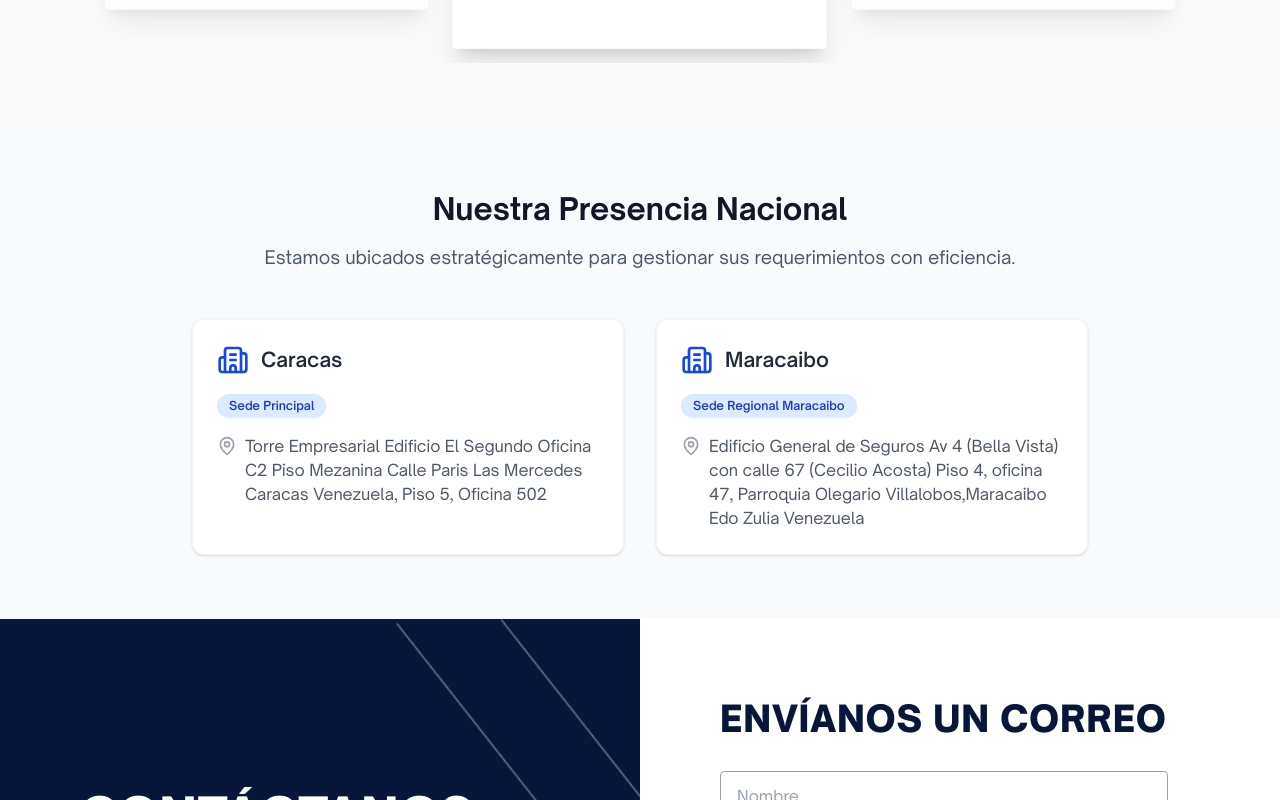
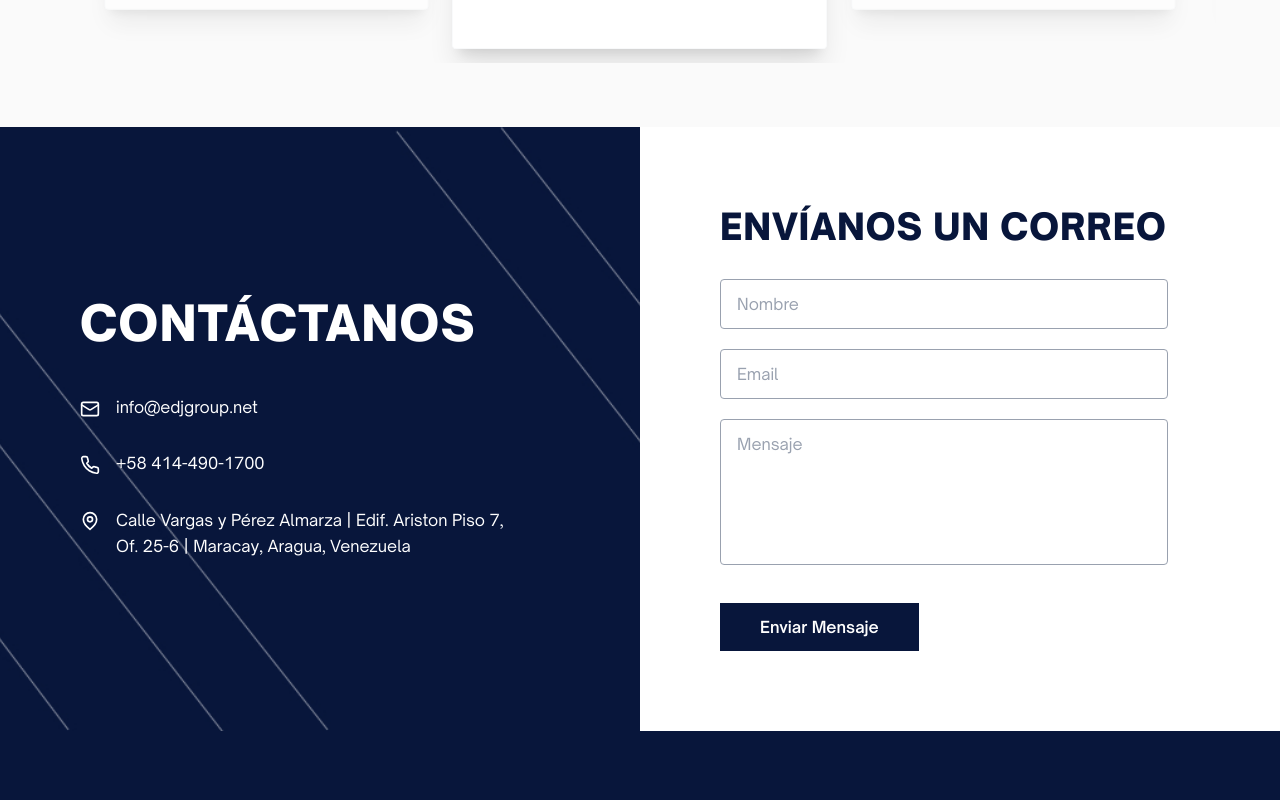
Before and after one commit to victorsegovi/edj-services, a Next.js app: page / in a window 1280 px wide. Shown: the part 3080-3880 px from the top of the page. Built offline with nearby package versions, Linux system fonts and the light colour scheme.

Commit message:
Changed again

```diff
--- a/package.json
+++ b/package.json
@@ -9,7 +9,6 @@
     "lint": "eslint"
   },
   "dependencies": {
-    "lucide-react": "^1.17.0",
     "next": "16.2.6",
     "react": "19.2.4",
     "react-dom": "19.2.4",
--- a/src/app/components/Contact.js
+++ b/src/app/components/Contact.js
@@ -62,8 +62,8 @@ export default function ContactSection() {
             <div className="flex items-start gap-4">
               <div className="mt-1 flex-shrink-0">
                 <svg xmlns="http://www.w3.org/2000/svg" width="20" height="20" viewBox="0 0 24 24" fill="none" stroke="currentColor" strokeWidth="2" strokeLinecap="round" strokeLinejoin="round">
-                  <rect width="20" height="16" x="2" y="4" rx="2" />
-                  <path d="m22 7-8.97 5.7a1.94 1.94 0 0 1-2.06 0L2 7" />
+                  <rect width="20" height="16" x="2" y="4" rx="2"/>
+                  <path d="m22 7-8.97 5.7a1.94 1.94 0 0 1-2.06 0L2 7"/>
                 </svg>
               </div>
               <a href="mailto:info@edjgroup.net" className="hover:underline break-all transition-all">
@@ -75,7 +75,7 @@ export default function ContactSection() {
             <div className="flex items-start gap-4">
               <div className="mt-1 flex-shrink-0">
                 <svg xmlns="http://www.w3.org/2000/svg" width="20" height="20" viewBox="0 0 24 24" fill="none" stroke="currentColor" strokeWidth="2" strokeLinecap="round" strokeLinejoin="round">
-                  <path d="M22 16.92v3a2 2 0 0 1-2.18 2 19.79 19.79 0 0 1-8.63-3.07 19.5 19.5 0 0 1-6-6 19.79 19.79 0 0 1-3.07-8.67A2 2 0 0 1 4.11 2h3a2 2 0 0 1 2 1.72 12.84 12.84 0 0 0 .7 2.81 2 2 0 0 1-.45 2.11L8.09 9.91a16 16 0 0 0 6 6l1.27-1.27a2 2 0 0 1 2.11-.45 12.84 12.84 0 0 0 2.81.7A2 2 0 0 1 22 16.92z" />
+                  <path d="M22 16.92v3a2 2 0 0 1-2.18 2 19.79 19.79 0 0 1-8.63-3.07 19.5 19.5 0 0 1-6-6 19.79 19.79 0 0 1-3.07-8.67A2 2 0 0 1 4.11 2h3a2 2 0 0 1 2 1.72 12.84 12.84 0 0 0 .7 2.81 2 2 0 0 1-.45 2.11L8.09 9.91a16 16 0 0 0 6 6l1.27-1.27a2 2 0 0 1 2.11-.45 12.84 12.84 0 0 0 2.81.7A2 2 0 0 1 22 16.92z"/>
                 </svg>
               </div>
               <a href="tel:+584144901700" className="hover:underline transition-all">
@@ -87,13 +87,13 @@ export default function ContactSection() {
             <div className="flex items-start gap-4">
               <div className="mt-1 flex-shrink-0">
                 <svg xmlns="http://www.w3.org/2000/svg" width="20" height="20" viewBox="0 0 24 24" fill="none" stroke="currentColor" strokeWidth="2" strokeLinecap="round" strokeLinejoin="round">
-                  <path d="M20 10c0 6-8 12-8 12s-8-6-8-12a8 8 0 0 1 16 0Z" />
-                  <circle cx="12" cy="10" r="3" />
+                  <path d="M20 10c0 6-8 12-8 12s-8-6-8-12a8 8 0 0 1 16 0Z"/>
+                  <circle cx="12" cy="10" r="3"/>
                 </svg>
               </div>
               <p className="leading-relaxed">
-                Edificio El Segundo Oficina C2 Piso Mezanina <br/>
-                Calle Paris Las Mercedes Caracas Venezuela
+                Calle Vargas y Pérez Almarza | Edif. Ariston Piso 7, <br />
+                Of. 25-6 | Maracay, Aragua, Venezuela
               </p>
             </div>
 
--- a/src/app/components/OfficeLocations.js
+++ /dev/null
@@ -1,55 +0,0 @@
-import React from 'react';
-import { MapPin, Building2 } from 'lucide-react';
-
-const locations = [
-  {
-    city: "Caracas",
-    address: "Torre Empresarial Edificio El Segundo Oficina C2 Piso Mezanina Calle Paris Las Mercedes Caracas Venezuela, Piso 5, Oficina 502",
-    type: "Sede Principal"
-  },
-  {
-    city: "Maracaibo",
-    address: "Edificio General de Seguros Av 4 (Bella Vista) con calle 67 (Cecilio Acosta) Piso 4, oficina 47, Parroquia Olegario Villalobos,Maracaibo Edo Zulia Venezuela",
-    type: "Sede Regional Maracaibo"
-  },
-];
-
-const OfficeLocations = () => {
-  return (
-    <section className="py-16 bg-gray-50">
-      <div className="max-w-6xl mx-auto px-4 sm:px-6 lg:px-8">
-        <div className="text-center mb-12">
-          <h2 className="text-3xl font-bold text-gray-900 mb-4">Nuestra Presencia Nacional</h2>
-          <p className="text-lg text-gray-600">Estamos ubicados estratégicamente para gestionar sus requerimientos con eficiencia.</p>
-        </div>
-
-        <div className="grid grid-cols-1 md:grid-cols-2 gap-8 max-w-4xl mx-auto justify-items-center">
-          {locations.map((loc, index) => (
-            <div
-              key={index}
-              className="bg-white p-6 rounded-xl shadow-sm border border-gray-100 hover:shadow-md transition-shadow duration-300 w-full max-w-md"
-            >
-              <div className="flex items-center mb-4 text-blue-700">
-                <Building2 className="w-8 h-8 mr-3" />
-                <h3 className="text-xl font-semibold text-gray-800">{loc.city}</h3>
-              </div>
-
-              <span className="inline-block px-3 py-1 mb-4 text-xs font-semibold bg-blue-100 text-blue-800 rounded-full">
-                {loc.type}
-              </span>
-
-              <div className="space-y-3 text-gray-600">
-                <p className="flex items-start">
-                  <MapPin className="w-5 h-5 mr-2 mt-0.5 text-gray-400 shrink-0" />
-                  {loc.address}
-                </p>
-              </div>
-            </div>
-          ))}
-        </div>
-      </div>
-    </section>
-  );
-};
-
-export default OfficeLocations;
--- a/src/app/page.js
+++ b/src/app/page.js
@@ -4,7 +4,6 @@ import Slideshow from "./components/SlideShow";
 import Header from "./components/Header";
 import Footer from "./components/Footer";
 import ContactSection from "./components/Contact";
-import OfficeLocations from "./components/OfficeLocations";
 
 export default function Home() {
   const servicesCards = [
@@ -174,8 +173,6 @@ export default function Home() {
 
       <Slideshow cards={brandsCards} title={"MARCAS QUE REPRESENTAMOS"} />
 
-      <OfficeLocations />
-
       <ContactSection />
 
       <Footer />
```
Also changed, not shown: 1 other file (tests, documents, lock files or other folders). Lines whose indentation alone changed are shown as unchanged.
